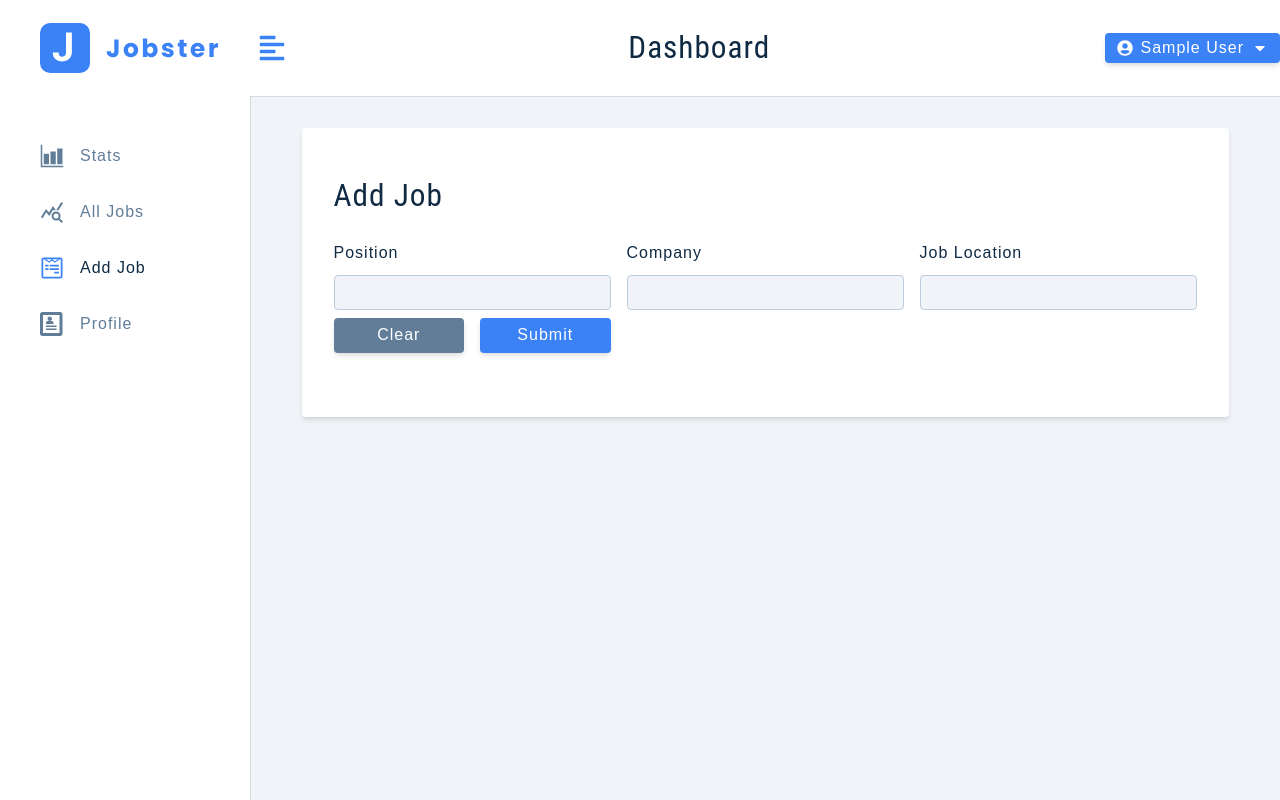
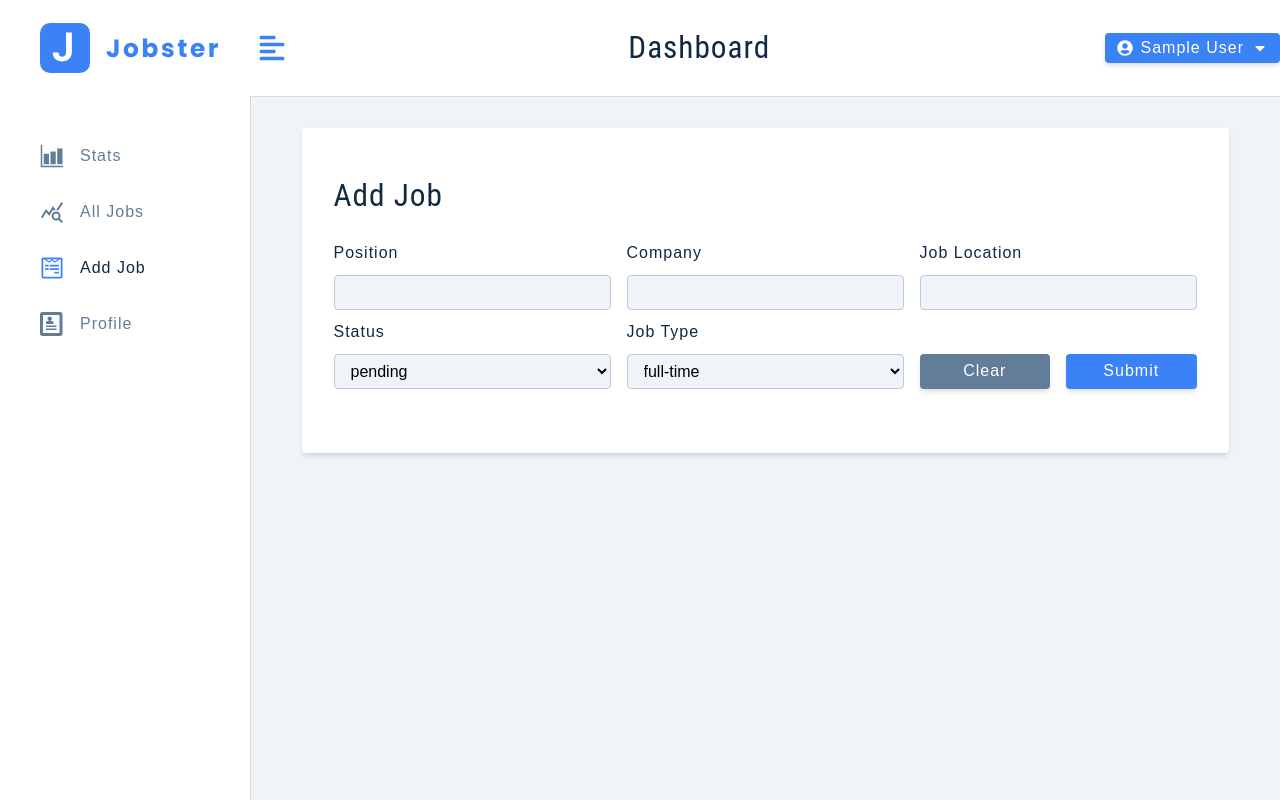
Before and after one commit to fugasok/jobster-redux-toolkit, a React (Create React App) app: page /add-job in a window 1280 px wide. Built offline with nearby package versions, Linux system fonts and the light colour scheme; sample sign-in values are in the browser's storage; the HTML template or start-up script is replaced by a standard one.

Commit message:
Select input component is created and added to Add job form

```diff
--- a/src/components/FormRow.jsx
+++ b/src/components/FormRow.jsx
@@ -1,10 +1,11 @@
 const FormRow = ({ type, name, value, handleChange, labelText }) => {
 	return (
 		<div className='form-row'>
-			<label htmlFor='name' className='form-label'>
+			<label htmlFor={name} className='form-label'>
 				{labelText || name}
 			</label>
 			<input
+				id={name}
 				type={type}
 				name={name}
 				value={value}
--- /dev/null
+++ b/src/components/FormRowSelect.jsx
@@ -0,0 +1,25 @@
+const FormRowSelect = ({ labelText, name, value, handleChange, list }) => {
+	return (
+		<div className='form-row'>
+			<label htmlFor={name} className='form-label'>
+				{labelText || name}
+			</label>
+			<select
+				name={name}
+				id={name}
+				value={value}
+				onChange={handleChange}
+				className='form-select'
+			>
+				{list.map((itemValue, index) => {
+					return (
+						<option key={index} value={itemValue}>
+							{itemValue}
+						</option>
+					)
+				})}
+			</select>
+		</div>
+	)
+}
+export default FormRowSelect
--- a/src/components/index.js
+++ b/src/components/index.js
@@ -1,7 +1,8 @@
 import FormRow from './FormRow'
+import FormRowSelect from './FormRowSelect'
 import Logo from './Logo'
 import BigSidebar from './BigSidebar'
 import Navbar from './Navbar'
 import SmallSidebar from './SmallSidebar'
 
-export { Logo, FormRow, BigSidebar, Navbar, SmallSidebar }
+export { Logo, FormRow, BigSidebar, Navbar, SmallSidebar, FormRowSelect }
--- a/src/pages/Dashboard/AddJob.jsx
+++ b/src/pages/Dashboard/AddJob.jsx
@@ -1,4 +1,4 @@
-import { FormRow } from '../../components'
+import { FormRow, FormRowSelect } from '../../components'
 import Wrapper from '../../assets/wrappers/DashboardFormPage'
 import { useSelector, useDispatch } from 'react-redux'
 import { toast } from 'react-toastify'
@@ -60,8 +60,21 @@
 						handleChange={handleJobInput}
 					/>
 					{/* job status */}
+					<FormRowSelect
+						name='status'
+						value={status}
+						handleChange={handleJobInput}
+						list={statusOptions}
+					/>
 
 					{/* job type */}
+					<FormRowSelect
+						name='jobType'
+                  labelText='job type'
+						value={jobType}
+						handleChange={handleJobInput}
+						list={jobTypeOptions}
+					/>
 
 					{/* btn container */}
 					<div className='btn-container'>
```
